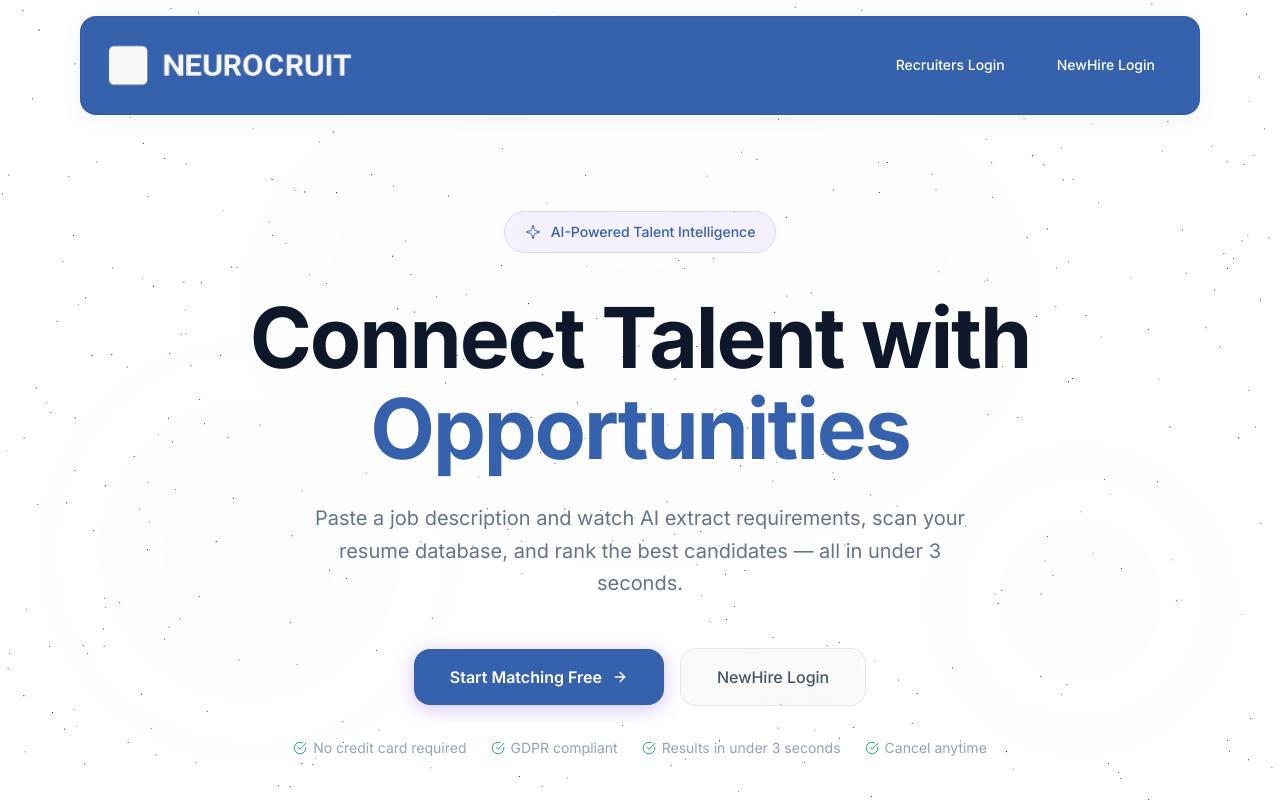
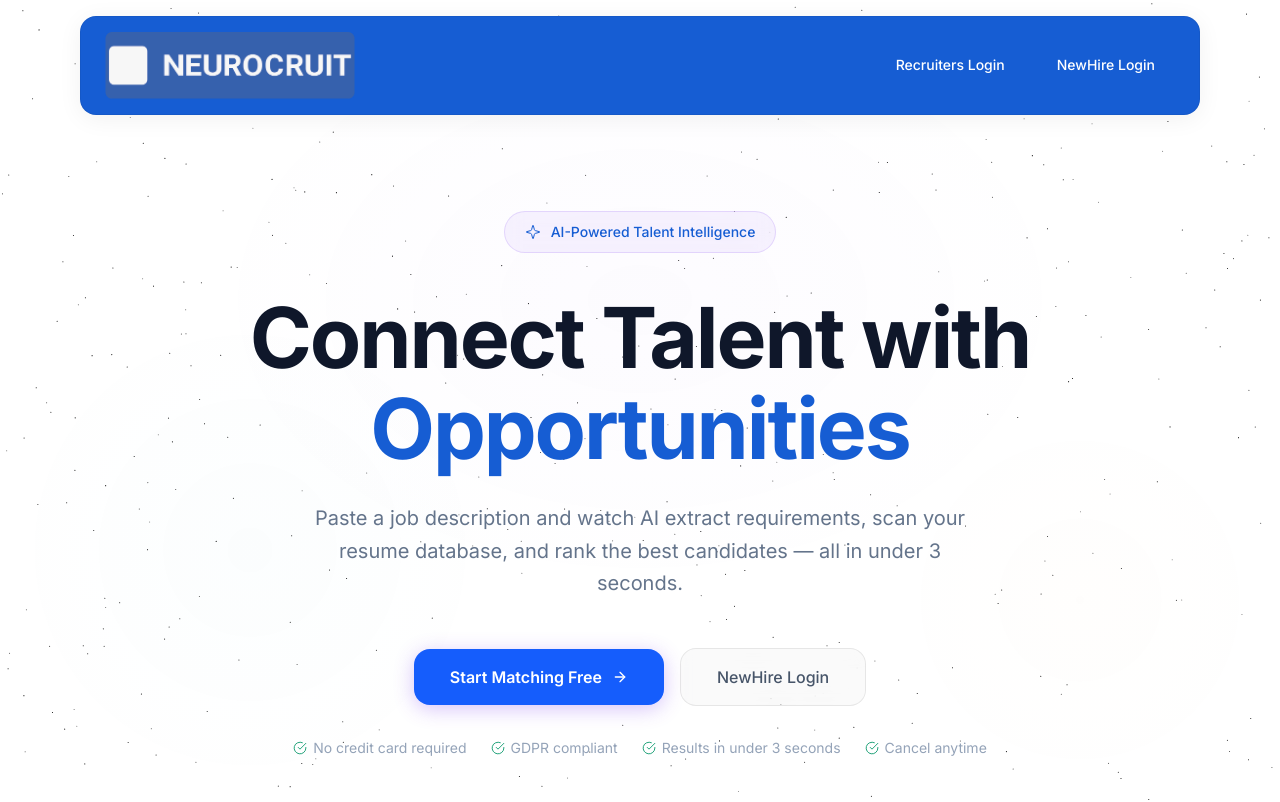
Before and after one commit to anooppassi66/neurorecruit_live, a Next.js app: page / in a window 1280 px wide. Shown: the top 802 px of the page. Built offline with nearby package versions, Linux system fonts and the light colour scheme.

Commit message:
Branding_change

```diff
--- a/app/globals.css
+++ b/app/globals.css
@@ -12,22 +12,22 @@
   --popover: oklch(0.98 0 0);
   --popover-foreground: oklch(0.2 0 0);
   /* Updated primary color to NEUROCRUIT blue */
-  --primary: #2e5090;
+  --primary: #165dd3;
   --primary-foreground: oklch(0.99 0 0);
   --secondary: oklch(0.95 0.02 0);
   --secondary-foreground: oklch(0.2 0 0);
   --muted: oklch(0.92 0 0);
   --muted-foreground: oklch(0.5 0 0);
   /* Updated accent color to NEUROCRUIT blue */
-  --accent: #2e5090;
+  --accent: #165dd3;
   --accent-foreground: oklch(0.99 0 0);
   --destructive: oklch(0.577 0.245 27.325);
   --destructive-foreground: oklch(0.99 0 0);
   --border: oklch(0.92 0 0);
   --input: oklch(0.96 0 0);
   /* Updated ring color to NEUROCRUIT blue */
-  --ring: #2e5090;
-  --chart-1: #2e5090;
+  --ring: #165dd3;
+  --chart-1: #165dd3;
   --chart-2: #3d6ba8;
   --chart-3: #4c7bc0;
   --chart-4: #5b8bd8;
@@ -35,14 +35,14 @@
   --radius: 0.625rem;
   --sidebar: oklch(0.98 0 0);
   --sidebar-foreground: oklch(0.2 0 0);
-  --sidebar-primary: #2e5090;
+  --sidebar-primary: #165dd3;
   --sidebar-primary-foreground: oklch(0.99 0 0);
   --sidebar-accent: oklch(0.92 0 0);
   --sidebar-accent-foreground: oklch(0.2 0 0);
   --sidebar-border: oklch(0.92 0 0);
-  --sidebar-ring: #2e5090;
+  --sidebar-ring: #165dd3;
   /* Updated accent colors to NEUROCRUIT blue shades */
-  --blue-accent: #2e5090;
+  --blue-accent: #165dd3;
   --blue-light: #3d6ba8;
 }
 
--- a/app/job-match/page.tsx
+++ b/app/job-match/page.tsx
@@ -12,7 +12,8 @@ import type { RootState } from "@/store"
 import { Briefcase, Mail, Phone, ChevronLeft, ChevronRight, Zap } from "lucide-react"
 
 const API = `${API_BASE}/api/jobs`
-const BRAND = "#2e5090"
+const BRAND = "#165dd3"
+const BRAND_BTN = "#155dfc"
 
 type Job = { _id: string; title: string; description: string; skills: string[]; contactEmail: string; contactPhone: string; matchCount: number }
 type Pagination = { page: number; pageSize: number; total: number; totalPages: number }
--- a/app/job-search/[id]/page.tsx
+++ b/app/job-search/[id]/page.tsx
@@ -10,7 +10,8 @@ import { API_BASE } from "@/lib/config"
 import { ArrowLeft, Mail, Phone, Briefcase, Calendar } from "lucide-react"
 
 const API = `${API_BASE}/api/jobs`
-const BRAND = "#2e5090"
+const BRAND = "#165dd3"
+const BRAND_BTN = "#155dfc"
 
 type Job = { _id: string; title: string; description: string; skills: string[]; contactEmail: string; contactPhone: string; createdAt: string }
 
@@ -120,7 +121,7 @@ export default function JobDetailPage() {
                 )}
               </div>
               <Button className="mt-5 w-full font-semibold rounded-full h-11 hover:opacity-90"
-                style={{ background: BRAND }}
+                style={{ background: BRAND_BTN }}
                 onClick={() => job.contactEmail && window.open(`mailto:${job.contactEmail}`, "_blank")}>
                 Apply Now
               </Button>
--- a/app/job-search/page.tsx
+++ b/app/job-search/page.tsx
@@ -11,7 +11,8 @@ import { apiFetch } from "@/lib/api"
 import { API_BASE } from "@/lib/config"
 
 const API = `${API_BASE}/api/jobs`
-const BRAND = "#2e5090"
+const BRAND = "#165dd3"
+const BRAND_BTN = "#155dfc"
 
 type Job = { _id: string; title: string; description: string; skills: string[]; contactEmail: string; contactPhone: string; createdAt: string }
 type Pagination = { page: number; pageSize: number; total: number; totalPages: number }
@@ -77,7 +78,7 @@ export default function JobSearchPage() {
                 onChange={e => setInputVal(e.target.value)}
               />
             </div>
-            <Button type="submit" className="h-11 px-6 font-semibold" style={{ background: BRAND }}>
+            <Button type="submit" className="h-11 px-6 font-semibold" style={{ background: BRAND_BTN }}>
               Search
             </Button>
           </form>
--- a/app/page.tsx
+++ b/app/page.tsx
@@ -158,7 +158,7 @@ const features = [
     icon: BrainCircuitIcon,
     title: "AI-Powered JD Analysis",
     description: "Powered by Claude AI, our engine reads your job description and automatically extracts skills, programming languages, experience requirements, and job titles.",
-    iconColor: "#3561AD",
+    iconColor: "#165dd3",
     borderColor: "rgba(124, 58, 237, 0.15)",
   },
   {
@@ -211,7 +211,7 @@ const steps = [
     step: "01",
     title: "Paste Your Job Description",
     description: "Drop in any JD. Our AI engine powered by Claude reads the full context — understanding skills, languages, experience, and role nuances automatically.",
-    color: "#3561AD",
+    color: "#165dd3",
   },
   {
     icon: SearchIcon,
@@ -230,7 +230,7 @@ const steps = [
 ];
 
 const aiExtractedTags = [
-  { label: "Job Title", example: "Senior Full Stack Developer", color: "#3561AD" },
+  { label: "Job Title", example: "Senior Full Stack Developer", color: "#165dd3" },
   { label: "Skills", example: "React, Node.js, AWS, Docker, CI/CD", color: "#0891B2" },
   { label: "Languages", example: "JavaScript, Python, TypeScript", color: "#059669" },
   { label: "Experience", example: "5+ years", color: "#D97706" },
@@ -266,7 +266,7 @@ export default function Home() {
         <StarsBackground starDensity={0.0004} />
         <ShootingStars
           starColor="#1E293B"
-          trailColor="#3561AD"
+          trailColor="#165dd3"
           minSpeed={15}
           maxSpeed={35}
           minDelay={2000}
@@ -290,7 +290,7 @@ export default function Home() {
       <nav className="sticky top-0 z-50 mx-auto max-w-6xl" style={{ animation: "fade-in 0.6s ease-out" }}>
         <div className="mx-4 mt-4 flex items-center justify-between rounded-2xl px-6 py-3.5"
           style={{
-            background: "#3561AD",
+            background: "#165dd3",
             backdropFilter: "blur(20px)",
             WebkitBackdropFilter: "blur(20px)",
             border: "1px solid rgba(0,0,0,0.06)",
@@ -299,7 +299,7 @@ export default function Home() {
           <Link href="/" className="flex items-center gap-3 cursor-pointer">
             <Image src="/neurocruit_logo_rectangle.png" alt="Neurocruit" width={250} height={42} className="rounded" />
             {/* <span className="text-xl font-bold tracking-tight" style={{ color: "#0F172A" }}>
-              Neuro<span style={{ color: "#3561AD" }}>cruit</span>
+              Neuro<span style={{ color: "#165dd3" }}>cruit</span>
             </span> */}
           </Link>
           <div className="flex items-center gap-3">
@@ -321,7 +321,7 @@ export default function Home() {
             {/* <Link href="/join-now"
               className="px-5 py-2.5 rounded-xl text-sm font-semibold text-white cursor-pointer transition-all duration-300 hover:shadow-[0_0_30px_rgba(124,58,237,0.4)]"
               style={{
-                background: "linear-gradient(135deg, #3561AD, #3561AD)",
+                background: "#155dfc",
                 boxShadow: "0 2px 12px rgba(124,58,237,0.25)",
               }}>
               Get Started
@@ -337,7 +337,7 @@ export default function Home() {
         <div className="inline-flex items-center gap-2.5 px-5 py-2.5 rounded-full mb-10 text-sm font-medium cursor-default"
           style={{
             background: "rgba(124,58,237,0.06)", border: "1px solid rgba(124,58,237,0.15)",
-            color: "#3561AD", backdropFilter: "blur(8px)",
+            color: "#165dd3", backdropFilter: "blur(8px)",
           }}>
           <SparklesIcon className="w-4 h-4" />
           AI-Powered Talent Intelligence
@@ -347,7 +347,7 @@ export default function Home() {
           Connect Talent with
           <br />
           <span style={{
-            background: "#3561AD",
+            background: "#165dd3",
             backgroundSize: "200% 200%",
             WebkitBackgroundClip: "text",
             WebkitTextFillColor: "transparent",
@@ -367,7 +367,7 @@ export default function Home() {
           <Link href="https://recruit.neurocruit.ai/signup"
             className="group inline-flex items-center gap-2.5 px-9 py-4 rounded-2xl text-base font-semibold text-white cursor-pointer transition-all duration-300 hover:shadow-[0_0_40px_rgba(124,58,237,0.4)] hover:-translate-y-0.5"
             style={{
-              background: "linear-gradient(135deg, #3561AD, #3561AD)",
+              background: "#155dfc",
               boxShadow: "0 4px 20px rgba(124,58,237,0.3)",
             }}>
             Start Matching Free
@@ -423,7 +423,7 @@ export default function Home() {
       {/* ─── Features ─── */}
       <section className="relative z-10 mx-auto max-w-6xl px-6 pb-28">
         <div className="text-center mb-16" style={{ animation: "fade-in-up 0.7s ease-out 0.2s both" }}>
-          <p className="text-sm font-semibold uppercase tracking-[0.2em] mb-4" style={{ color: "#3561AD" }}>Features</p>
+          <p className="text-sm font-semibold uppercase tracking-[0.2em] mb-4" style={{ color: "#165dd3" }}>Features</p>
           <h2 className="text-3xl md:text-5xl font-bold mb-5" style={{ color: "#0F172A" }}>
             Everything You Need to<br className="hidden md:block" /> Hire Smarter
           </h2>
@@ -506,14 +506,14 @@ export default function Home() {
             <div className="flex items-center gap-3 mb-6">
               <div className="w-12 h-12 rounded-xl flex items-center justify-center"
                 style={{ background: "rgba(124,58,237,0.08)", border: "1px solid rgba(124,58,237,0.12)" }}>
-                <GraduationCapIcon className="w-6 h-6" style={{ color: "#3561AD" }} />
+                <GraduationCapIcon className="w-6 h-6" style={{ color: "#165dd3" }} />
               </div>
               <h3 className="text-xl font-semibold" style={{ color: "#0F172A" }}>For Employees</h3>
             </div>
             <ul className="space-y-3">
               {forStudents.map((point) => (
                 <li key={point} className="flex items-start gap-3">
-                  <CheckCircleIcon className="w-4 h-4 shrink-0 mt-0.5" style={{ color: "#3561AD" }} />
+                  <CheckCircleIcon className="w-4 h-4 shrink-0 mt-0.5" style={{ color: "#165dd3" }} />
                   <span className="text-sm leading-relaxed" style={{ color: "#64748B" }}>{point}</span>
                 </li>
               ))}
@@ -575,13 +575,13 @@ export default function Home() {
             {/* Extracted reqs */}
             <div className="p-4 rounded-xl" style={{ background: "rgba(124,58,237,0.04)", border: "1px solid rgba(124,58,237,0.1)" }}>
               <div className="flex items-center gap-2 mb-3">
-                <SparklesIcon className="w-3.5 h-3.5" style={{ color: "#3561AD" }} />
+                <SparklesIcon className="w-3.5 h-3.5" style={{ color: "#165dd3" }} />
                 <span className="text-xs font-semibold" style={{ color: "#0F172A" }}>AI-Extracted Requirements</span>
               </div>
               <div className="flex flex-wrap gap-1.5">
                 {["React", "Node.js", "AWS", "Docker"].map((s) => (
                   <span key={s} className="px-2 py-0.5 rounded text-[11px] font-medium"
-                    style={{ background: "rgba(124,58,237,0.08)", color: "#3561AD", border: "1px solid rgba(124,58,237,0.12)" }}>{s}</span>
+                    style={{ background: "rgba(124,58,237,0.08)", color: "#165dd3", border: "1px solid rgba(124,58,237,0.12)" }}>{s}</span>
                 ))}
                 {["JavaScript", "Python"].map((l) => (
                   <span key={l} className="px-2 py-0.5 rounded text-[11px] font-medium"
@@ -603,7 +603,7 @@ export default function Home() {
                 <div className="w-9 h-9 rounded-lg flex items-center justify-center text-xs font-bold shrink-0"
                   style={{
                     background: i === 0 ? "rgba(124,58,237,0.1)" : "rgba(0,0,0,0.03)",
-                    color: i === 0 ? "#3561AD" : "#94A3B8",
+                    color: i === 0 ? "#165dd3" : "#94A3B8",
                   }}>
                   #{i + 1}
                 </div>
@@ -619,14 +619,14 @@ export default function Home() {
                   <svg className="w-11 h-11 -rotate-90" viewBox="0 0 44 44">
                     <circle cx="22" cy="22" r="18" fill="none" stroke="rgba(0,0,0,0.06)" strokeWidth="3" />
                     <circle cx="22" cy="22" r="18" fill="none"
-                      stroke={r.score >= 80 ? "#059669" : r.score >= 60 ? "#3561AD" : "#D97706"}
+                      stroke={r.score >= 80 ? "#059669" : r.score >= 60 ? "#165dd3" : "#D97706"}
                       strokeWidth="3"
                       strokeDasharray={`${(r.score / 100) * 113} 113`}
                       strokeLinecap="round" />
                   </svg>
                   <div className="absolute inset-0 flex items-center justify-center">
                     <span className="text-[10px] font-bold"
-                      style={{ color: r.score >= 80 ? "#059669" : r.score >= 60 ? "#3561AD" : "#D97706" }}>
+                      style={{ color: r.score >= 80 ? "#059669" : r.score >= 60 ? "#165dd3" : "#D97706" }}>
                       {r.score}%
                     </span>
                   </div>
@@ -669,7 +669,7 @@ Built for recruiters who want speed, accuracy, and better candidate matching wit
             <Link href="https://recruit.neurocruit.ai/signup"
               className="group inline-flex items-center gap-2.5 px-10 py-4.5 rounded-2xl text-base font-semibold text-white cursor-pointer transition-all duration-300 hover:shadow-[0_0_50px_rgba(124,58,237,0.4)] hover:-translate-y-0.5"
               style={{
-                background: "linear-gradient(135deg, #3561AD, #3561AD)",
+                background: "#155dfc",
                 boxShadow: "0 4px 24px rgba(124,58,237,0.3)",
               }}>
               Go to Recruiter Portal
@@ -685,7 +685,7 @@ Built for recruiters who want speed, accuracy, and better candidate matching wit
           <div className="flex items-center gap-2.5">
             <Image src="/neurocruit_logo_rectangle.png" alt="Neurocruit" width={250} height={42} className="rounded-sm" />
             {/* <span className="text-sm font-semibold" style={{ color: "#0F172A" }}>
-              Neuro<span style={{ color: "#3561AD" }}>cruit</span>
+              Neuro<span style={{ color: "#165dd3" }}>cruit</span>
             </span> */}
           </div>
           <p className="text-xs" style={{ color: "#94A3B8" }}>
--- a/components/RichTextEditor.tsx
+++ b/components/RichTextEditor.tsx
@@ -30,7 +30,7 @@ function ToolbarButton({
       onMouseDown={(e) => { e.preventDefault(); onClick() }}
       className={`p-1.5 rounded transition-colors ${
         active
-          ? "bg-[#2e5090] text-white"
+          ? "bg-[#165dd3] text-white"
           : "text-gray-600 hover:bg-gray-100"
       }`}
     >
@@ -81,7 +81,7 @@ export default function RichTextEditor({ value, onChange, placeholder }: Props)
   )
 
   return (
-    <div className="border border-gray-200 rounded-lg overflow-hidden focus-within:ring-2 focus-within:ring-[#2e5090]/20 focus-within:border-[#2e5090] transition-all">
+    <div className="border border-gray-200 rounded-lg overflow-hidden focus-within:ring-2 focus-within:ring-[#165dd3]/20 focus-within:border-[#165dd3] transition-all">
       {/* Toolbar */}
       <div className="flex flex-wrap items-center gap-0.5 px-2 py-1.5 border-b border-gray-100 bg-gray-50">
         {/* Text style */}
--- a/components/header.tsx
+++ b/components/header.tsx
@@ -43,7 +43,7 @@ export default function Header() {
 
   const isHide = pathname === '/my-profile'
   return (
-    <header className="sticky top-0 z-50 bg-background/95 backdrop-blur border-b border-gray-200" style={{'backgroundColor' : '#3561AD','padding':'5px'}}>
+    <header className="sticky top-0 z-50 bg-background/95 backdrop-blur border-b border-gray-200" style={{'backgroundColor' : '#165dd3','padding':'5px'}}>
       <div className="max-w-7xl mx-auto px-4 sm:px-6 lg:px-8">
         <div className="flex items-center justify-between h-16">
           {/* Logo */}
```
Also changed, not shown: app/join-now/page.tsx (+5 -4 lines), app/recruiter-tool/page.tsx (+6 -5 lines).
